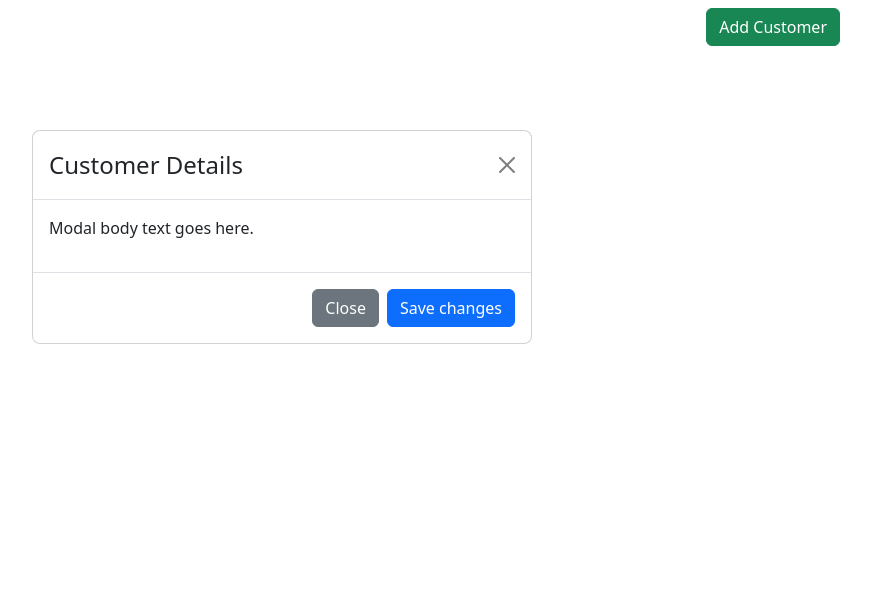
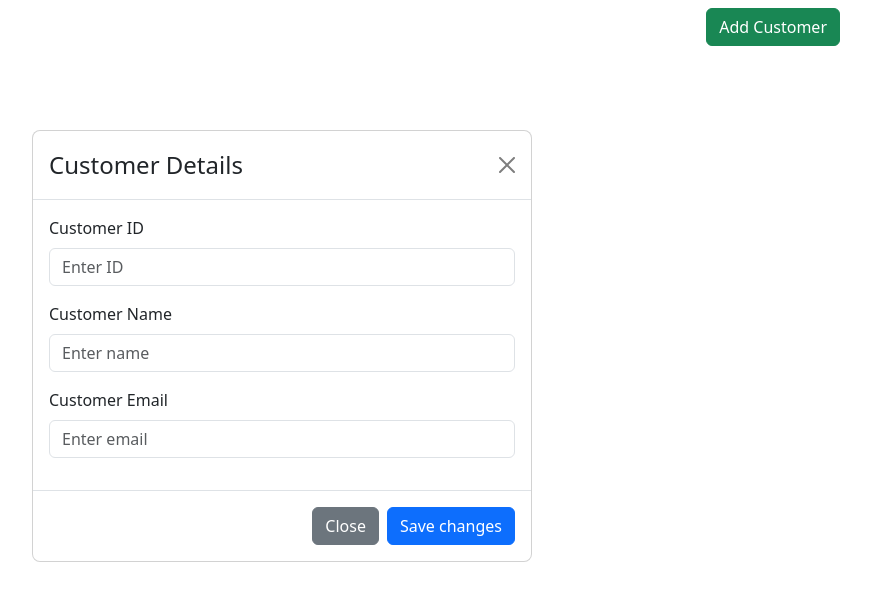
Before and after one commit to ThaaraniSivakumar/CRMcreation, a React (Create React App) app in the folder crm/: page / in a window 1280 px wide. Both pictures are taken after a click on the button "Add Customer". Shown: the top 600 px of the page, without its empty margins (358-1229 px from the left). Built offline with nearby package versions, Linux system fonts and the light colour scheme.

Commit message:
added open and close functionality for the AddCustomer.jsx file

```diff
--- a/crm/src/components/AddCustomer.jsx
+++ b/crm/src/components/AddCustomer.jsx
@@ -1,7 +1,9 @@
 import Modal from 'react-bootstrap/Modal';
 import Button from 'react-bootstrap/Button';
+import Form from 'react-bootstrap/Form';
 
-export const AddCustomer = () =>{
+export const AddCustomer = (props) =>{
+
     return(
                 <div
       className="modal show"
@@ -11,10 +13,23 @@ export const AddCustomer = () =>{
           <Modal.Title>Customer Details</Modal.Title>
         </Modal.Header>
         <Modal.Body>
-          <p>Modal body text goes here.</p>
+        <Form>
+        <Form.Group className="mb-3" controlId="formBasicEmail">
+        <Form.Label>Customer ID</Form.Label>
+        <Form.Control  placeholder="Enter ID" />
+      </Form.Group>
+              <Form.Group className="mb-3" controlId="formBasicEmail">
+        <Form.Label>Customer Name</Form.Label>
+        <Form.Control type='text' placeholder="Enter name" />
+      </Form.Group>
+              <Form.Group className="mb-3" controlId="formBasicEmail">
+        <Form.Label>Customer Email</Form.Label>
+        <Form.Control type="email" placeholder="Enter email" />
+      </Form.Group>
+            </Form>
         </Modal.Body>
         <Modal.Footer>
-          <Button variant="secondary">Close</Button>
+          <Button variant="secondary" onClick={()=>props.hide()}>Close</Button>
           <Button variant="primary">Save changes</Button>
         </Modal.Footer>
             </Modal.Dialog>
--- a/crm/src/components/Customer.jsx
+++ b/crm/src/components/Customer.jsx
@@ -1,15 +1,22 @@
 import Button from 'react-bootstrap/Button';
 import { AddCustomer } from './AddCustomer';
+import { useState } from 'react';
 
 export const Customer =()=>{
+
+    const[showCustomerModal , setShowCustomerModal]=useState(false)
+    const addCustomer = ()=>{
+      setShowCustomerModal(true)
+    }
+
     return (
         <div className='container '>
             <div className='d-flex flex-column gap-5' >
 <div className='d-flex justify-content-end my-2'  >
-          <Button  variant="success">Add Customer</Button>
+          <Button  variant="success" onClick={addCustomer}>Add Customer</Button>
 </div>
 <div>
-    <AddCustomer/>
+   {showCustomerModal && ( <AddCustomer hide={()=>setShowCustomerModal(false)} />)}
 </div>
             </div>
         </div>
```
